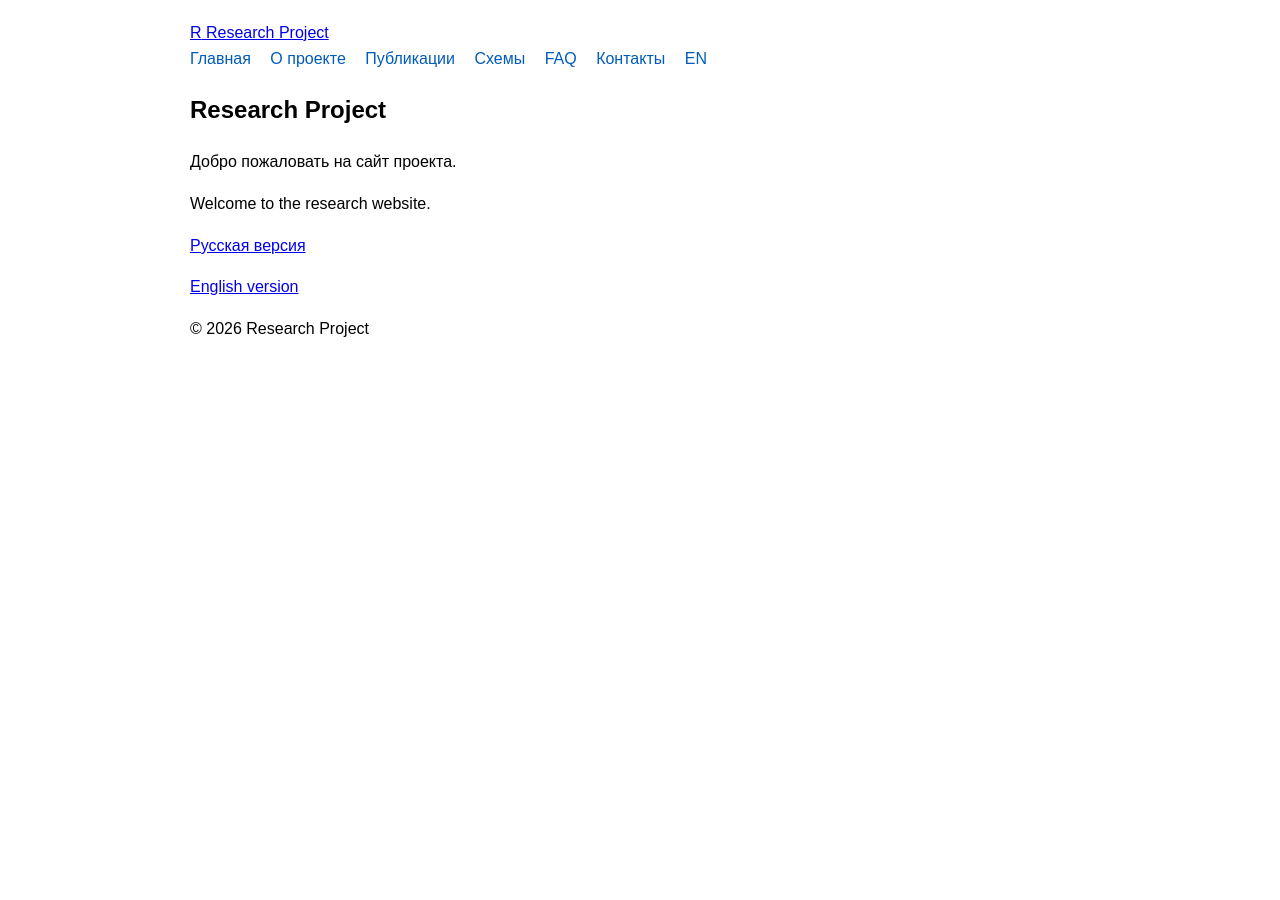
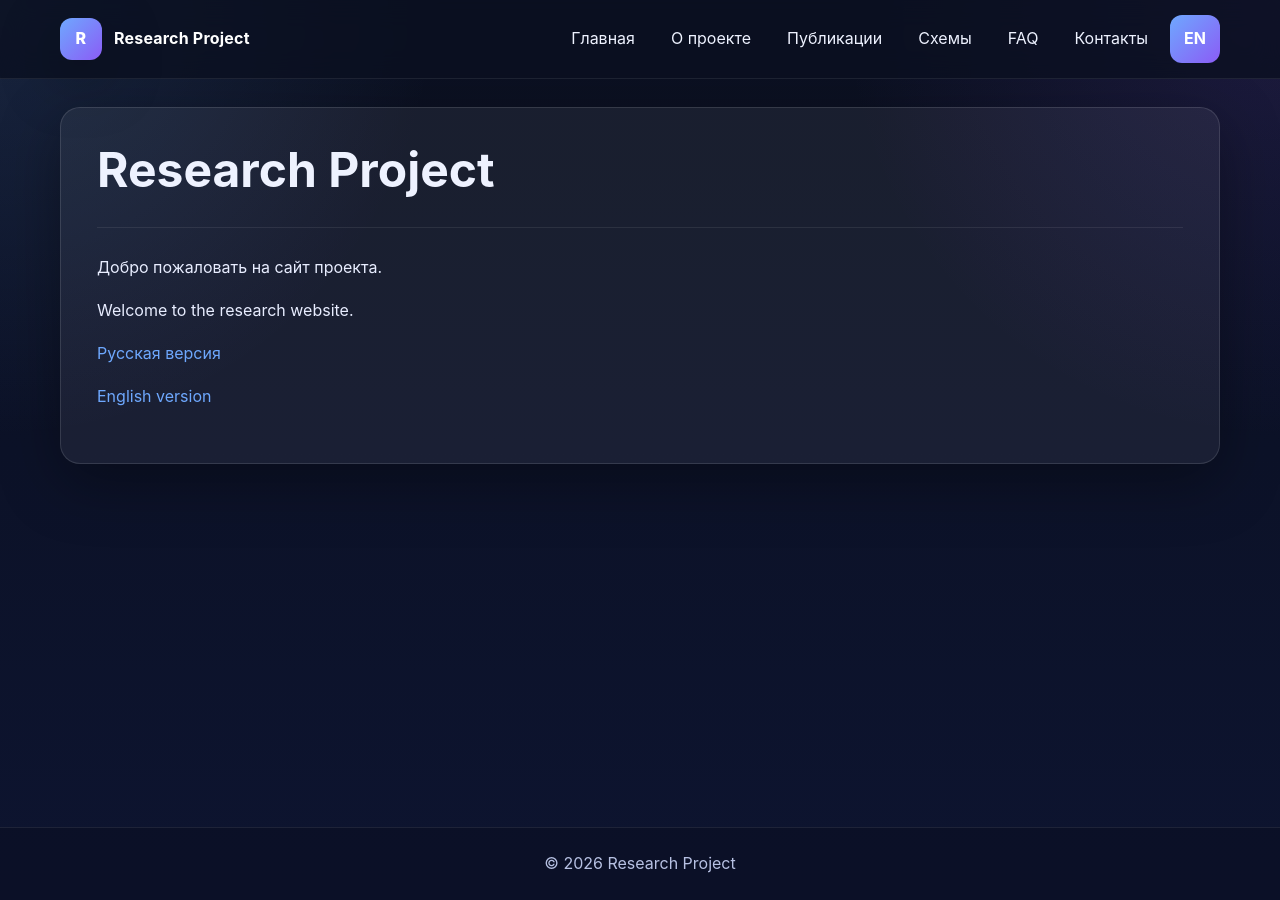
Before and after one commit to naoumov-ilia/naoumov-ilia.github.io, a Jekyll site: the page built from index.md, in a window 1280 px wide. Built offline with Jekyll 4.4.1, drawn with Linux system fonts in a browser that asks for light colours.

Commit message:
Update style.css

```diff
--- a/assets/css/style.css
+++ b/assets/css/style.css
@@ -1,17 +1,379 @@
-body{
-font-family:Arial;
-max-width:900px;
-margin:auto;
-line-height:1.6;
-padding:20px;
+:root {
+  --bg: #0b1020;
+  --bg-soft: #121933;
+  --panel: rgba(255, 255, 255, 0.06);
+  --panel-strong: rgba(255, 255, 255, 0.09);
+  --border: rgba(255, 255, 255, 0.12);
+  --text: #eef2ff;
+  --muted: #b7c1e3;
+  --accent: #6ea8fe;
+  --accent-2: #8b5cf6;
+  --max-width: 1160px;
+  --radius: 20px;
+  --shadow: 0 18px 60px rgba(0, 0, 0, 0.34);
 }
 
-img{
-max-width:100%;
+* {
+  box-sizing: border-box;
 }
 
-nav a{
-margin-right:15px;
-text-decoration:none;
-color:#005bbb;
+html {
+  scroll-behavior: smooth;
 }
+
+body {
+  margin: 0;
+  font-family: -apple-system, BlinkMacSystemFont, "Segoe UI", Roboto, Arial, sans-serif;
+  line-height: 1.7;
+  color: var(--text);
+  background:
+    radial-gradient(circle at top left, rgba(110, 168, 254, 0.14), transparent 28%),
+    radial-gradient(circle at top right, rgba(139, 92, 246, 0.14), transparent 28%),
+    linear-gradient(180deg, #0b1020 0%, #0d1430 100%);
+}
+
+a {
+  color: var(--accent);
+  text-decoration: none;
+}
+
+a:hover {
+  opacity: 0.92;
+}
+
+img {
+  max-width: 100%;
+  height: auto;
+  border-radius: 14px;
+}
+
+code {
+  background: rgba(255, 255, 255, 0.08);
+  padding: 2px 8px;
+  border-radius: 8px;
+  font-size: 0.95em;
+}
+
+.container {
+  width: min(var(--max-width), calc(100% - 32px));
+  margin: 0 auto;
+}
+
+.site-header {
+  position: sticky;
+  top: 0;
+  z-index: 50;
+  backdrop-filter: blur(14px);
+  background: rgba(11, 16, 32, 0.78);
+  border-bottom: 1px solid rgba(255,255,255,0.08);
+}
+
+.header-inner {
+  min-height: 78px;
+  display: flex;
+  align-items: center;
+  justify-content: space-between;
+  gap: 24px;
+}
+
+.site-logo {
+  display: inline-flex;
+  align-items: center;
+  gap: 12px;
+  color: #fff;
+  font-weight: 700;
+  letter-spacing: 0.2px;
+}
+
+.logo-mark {
+  width: 42px;
+  height: 42px;
+  border-radius: 12px;
+  display: grid;
+  place-items: center;
+  background: linear-gradient(135deg, var(--accent), var(--accent-2));
+  color: #fff;
+  font-weight: 800;
+  box-shadow: var(--shadow);
+}
+
+.logo-text {
+  font-size: 1rem;
+}
+
+.site-nav {
+  display: flex;
+  align-items: center;
+  gap: 8px;
+  flex-wrap: wrap;
+}
+
+.site-nav a {
+  color: var(--text);
+  padding: 10px 14px;
+  border-radius: 12px;
+  transition: background 0.2s ease, transform 0.2s ease;
+}
+
+.site-nav a:hover {
+  background: rgba(255,255,255,0.07);
+}
+
+.site-nav .lang-switch {
+  background: linear-gradient(135deg, var(--accent), var(--accent-2));
+  color: #fff;
+  font-weight: 700;
+}
+
+.site-main {
+  min-height: calc(100vh - 152px);
+}
+
+.hero {
+  padding: 88px 0 52px;
+}
+
+.hero-grid {
+  display: grid;
+  grid-template-columns: 1.2fr 0.8fr;
+  gap: 24px;
+  align-items: stretch;
+}
+
+.hero-card,
+.info-card,
+.feature-card,
+.page-card,
+.article-card,
+.list-card {
+  background: var(--panel);
+  border: 1px solid var(--border);
+  border-radius: var(--radius);
+  box-shadow: var(--shadow);
+}
+
+.hero-card {
+  padding: 44px;
+}
+
+.hero-eyebrow {
+  display: inline-block;
+  margin-bottom: 16px;
+  padding: 8px 14px;
+  border-radius: 999px;
+  background: rgba(110, 168, 254, 0.12);
+  border: 1px solid rgba(110, 168, 254, 0.28);
+  color: #d9e7ff;
+  font-size: 0.95rem;
+}
+
+.hero h1 {
+  margin: 0 0 18px;
+  font-size: clamp(2.2rem, 5vw, 4rem);
+  line-height: 1.08;
+}
+
+.hero p {
+  margin: 0 0 26px;
+  font-size: 1.08rem;
+  color: var(--muted);
+  max-width: 62ch;
+}
+
+.hero-actions {
+  display: flex;
+  flex-wrap: wrap;
+  gap: 14px;
+}
+
+.btn {
+  display: inline-block;
+  padding: 13px 20px;
+  border-radius: 14px;
+  font-weight: 700;
+  transition: transform 0.18s ease, opacity 0.18s ease;
+}
+
+.btn:hover {
+  transform: translateY(-1px);
+}
+
+.btn-primary {
+  background: linear-gradient(135deg, var(--accent), var(--accent-2));
+  color: #fff;
+}
+
+.btn-secondary {
+  background: rgba(255,255,255,0.04);
+  border: 1px solid rgba(255,255,255,0.14);
+  color: var(--text);
+}
+
+.info-card {
+  padding: 28px;
+}
+
+.info-card h3 {
+  margin: 0 0 16px;
+  font-size: 1.1rem;
+}
+
+.info-list {
+  list-style: none;
+  margin: 0;
+  padding: 0;
+}
+
+.info-list li {
+  padding: 12px 0;
+  color: var(--muted);
+  border-bottom: 1px solid rgba(255,255,255,0.08);
+}
+
+.info-list li:last-child {
+  border-bottom: 0;
+}
+
+.section {
+  padding: 28px 0 64px;
+}
+
+.section-title {
+  margin: 0 0 22px;
+  font-size: clamp(1.6rem, 3vw, 2.3rem);
+}
+
+.features-grid {
+  display: grid;
+  grid-template-columns: repeat(3, 1fr);
+  gap: 20px;
+}
+
+.feature-card {
+  padding: 26px;
+}
+
+.feature-card h3 {
+  margin: 0 0 12px;
+}
+
+.feature-card p {
+  margin: 0;
+  color: var(--muted);
+}
+
+.page-card,
+.article-card {
+  padding: 36px;
+}
+
+.page-header,
+.article-header {
+  margin-bottom: 26px;
+  padding-bottom: 18px;
+  border-bottom: 1px solid rgba(255,255,255,0.08);
+}
+
+.page-header h1,
+.article-header h1 {
+  margin: 0 0 12px;
+  font-size: clamp(2rem, 4vw, 3rem);
+  line-height: 1.1;
+}
+
+.page-description,
+.article-description {
+  margin: 0;
+  color: var(--muted);
+  font-size: 1.04rem;
+}
+
+.article-label {
+  margin: 0 0 10px;
+  color: #cdd8ff;
+  font-size: 0.95rem;
+}
+
+.page-content h2,
+.page-content h3,
+.article-content h2,
+.article-content h3 {
+  margin-top: 1.8em;
+}
+
+.page-content p,
+.page-content li,
+.article-content p,
+.article-content li {
+  color: #e8edff;
+}
+
+.page-content ul,
+.article-content ul {
+  padding-left: 20px;
+}
+
+.page-content blockquote,
+.article-content blockquote {
+  margin: 24px 0;
+  padding: 18px 20px;
+  border-left: 4px solid var(--accent);
+  border-radius: 12px;
+  background: rgba(255,255,255,0.04);
+  color: var(--muted);
+}
+
+.list-grid {
+  display: grid;
+  gap: 18px;
+}
+
+.list-card {
+  padding: 24px;
+}
+
+.list-card h3 {
+  margin: 0 0 8px;
+}
+
+.list-card p {
+  margin: 0 0 14px;
+  color: var(--muted);
+}
+
+.site-footer {
+  border-top: 1px solid rgba(255,255,255,0.08);
+  background: rgba(0,0,0,0.18);
+}
+
+.footer-inner {
+  min-height: 72px;
+  display: flex;
+  align-items: center;
+  justify-content: center;
+  color: var(--muted);
+  text-align: center;
+}
+
+@media (max-width: 980px) {
+  .hero-grid,
+  .features-grid {
+    grid-template-columns: 1fr;
+  }
+
+  .header-inner {
+    flex-direction: column;
+    justify-content: center;
+    padding: 14px 0;
+  }
+
+  .site-nav {
+    justify-content: center;
+  }
+
+  .hero-card,
+  .page-card,
+  .article-card {
+    padding: 24px;
+  }
+}
```
